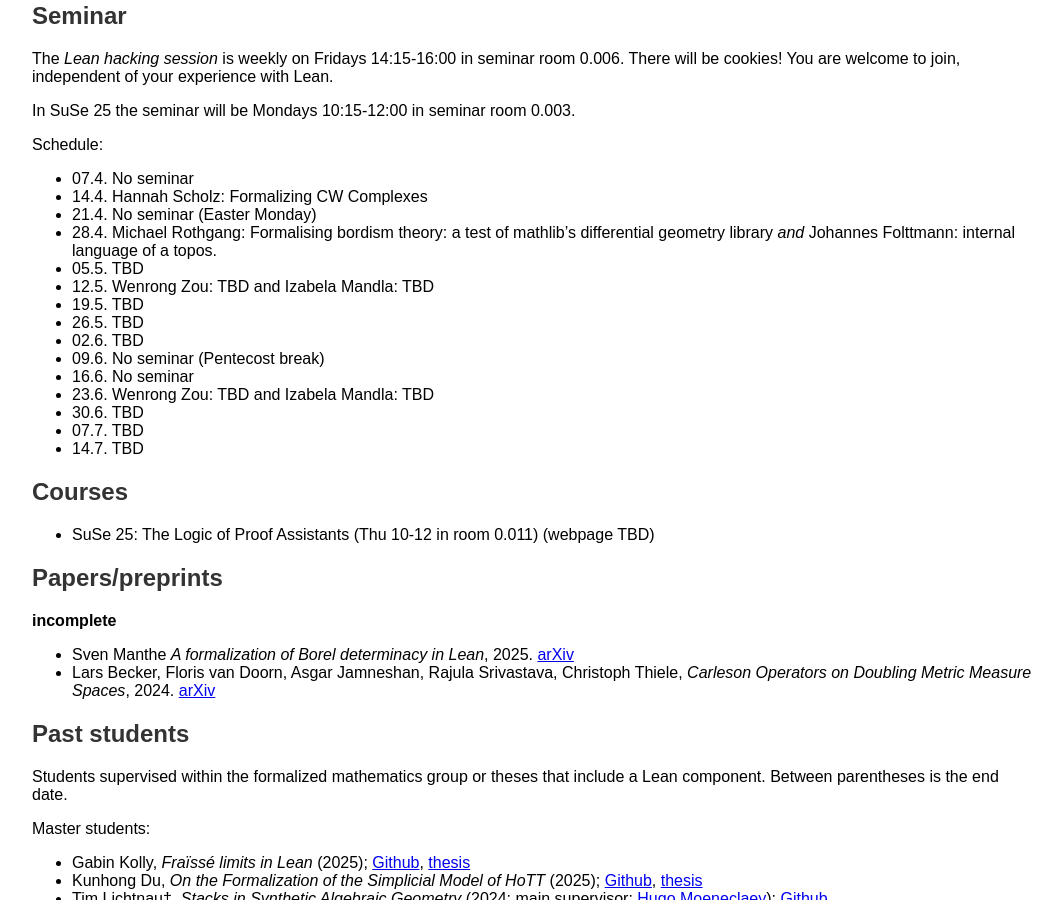
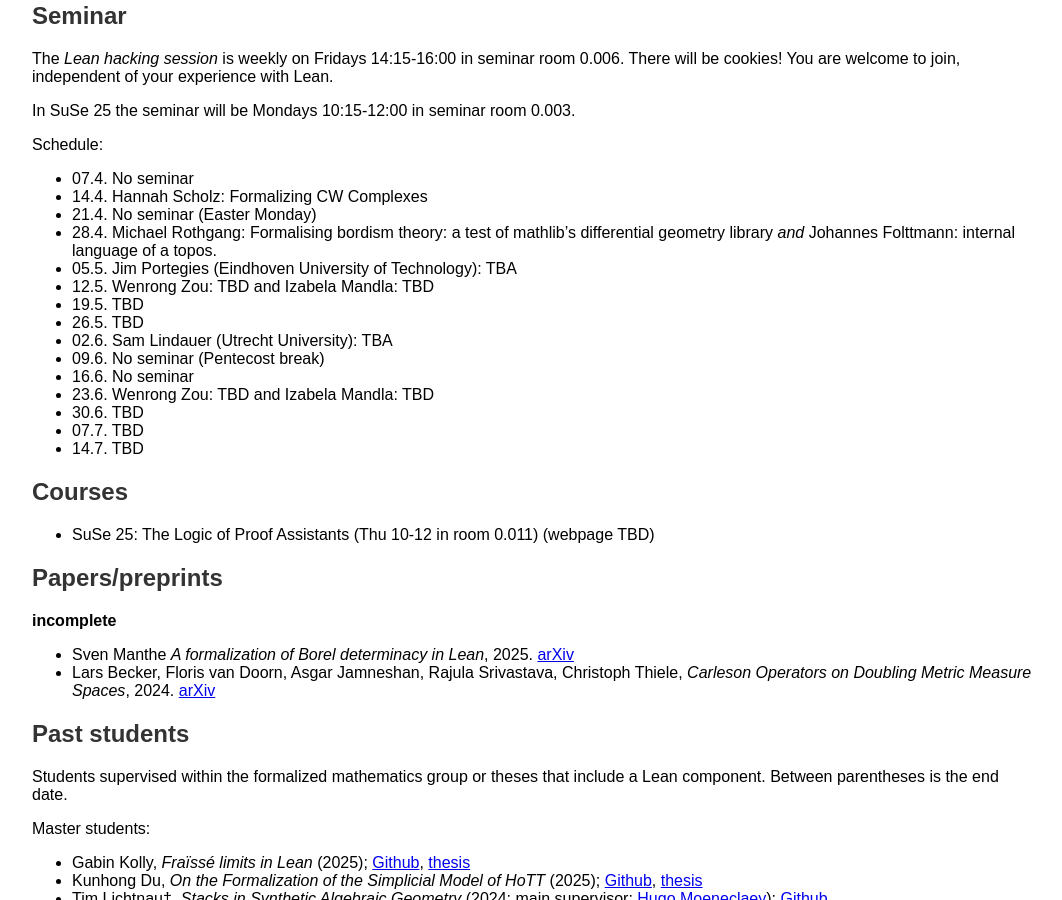
Before and after one commit to fpvandoorn/fpvandoorn.github.io, a Jekyll site: the page built from formalized-mathematics.md, in a window 1280 px wide and 900 px high, scrolled down 618 px. Shown: the whole window, without its empty margins (108-1170 px from the left). Built offline with Jekyll 4.4.1, drawn with Linux system fonts in a browser that asks for light colours; our own code applies the rules of GitHub Pages for plain Markdown files.

Commit message:
feat: add invited speakers on May 5 and June 2 (#3)

```diff
--- a/formalized-mathematics.md
+++ b/formalized-mathematics.md
@@ -46,11 +46,11 @@ Schedule:
 * 14.4. Hannah Scholz: Formalizing CW Complexes
 * 21.4. No seminar (Easter Monday)
 * 28.4. Michael Rothgang: Formalising bordism theory: a test of mathlib's differential geometry library *and* Johannes Folttmann: internal language of a topos.
-* 05.5. TBD
+* 05.5. Jim Portegies (Eindhoven University of Technology): TBA
 * 12.5. Wenrong Zou: TBD and Izabela Mandla: TBD
 * 19.5. TBD
 * 26.5. TBD
-* 02.6. TBD
+* 02.6. Sam Lindauer (Utrecht University): TBA
 * 09.6. No seminar (Pentecost break)
 * 16.6. No seminar
 * 23.6. Wenrong Zou: TBD and Izabela Mandla: TBD
```
